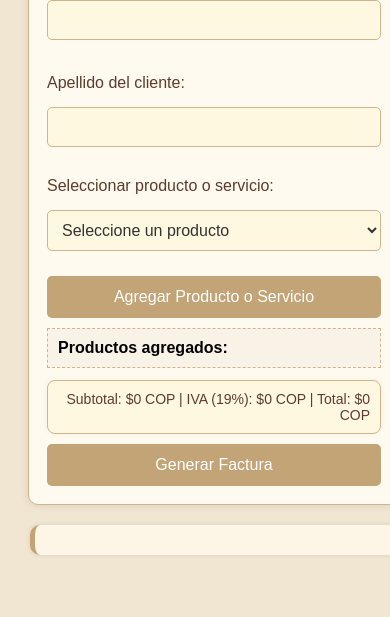
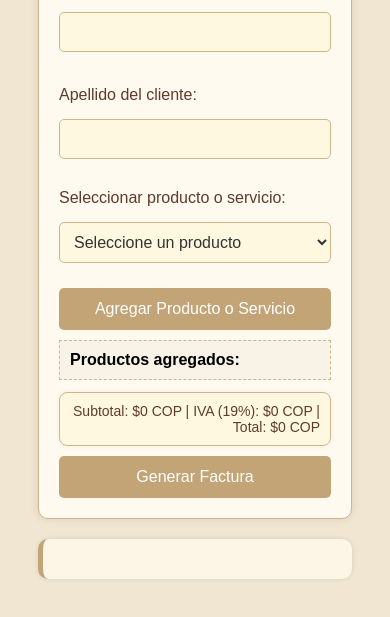
Before and after one commit to lufe95w3/E3-SmartFactu, a plain HTML site: page index.html in a window 390 px wide. Shown: the part 169-786 px from the top of the page. Drawn offline with nearby package versions, Linux system fonts and the light colour scheme.

Commit message:
Update index.html

```diff
--- a/index.html
+++ b/index.html
@@ -194,18 +194,29 @@
       border-radius: 5px;
       background-color: #fff8e1;
       color: #333;
+
+      /* Responsive - Ajuste para dispositivo movil  */
     }@media (max-width: 768px) {
       .main-wrapper {
         flex-direction: column;
         align-items: center;
+        padding: 10px;
       }
 
-  .form-container,
+      .form-container {
+        width: 100%;
+        max-width: 500px;
+        padding: 20px;
+        box-sizing: border-box;
+      }
+
       .resultado {
         width: 100%;
-    max-width: 100%;
-    margin: 0;
+        max-width: 500px;
+        padding: 20px;
+        box-sizing: border-box;
       }
+
 
         .inline-group {
           flex-direction: column;
```
Lines whose indentation alone changed are shown as unchanged.
